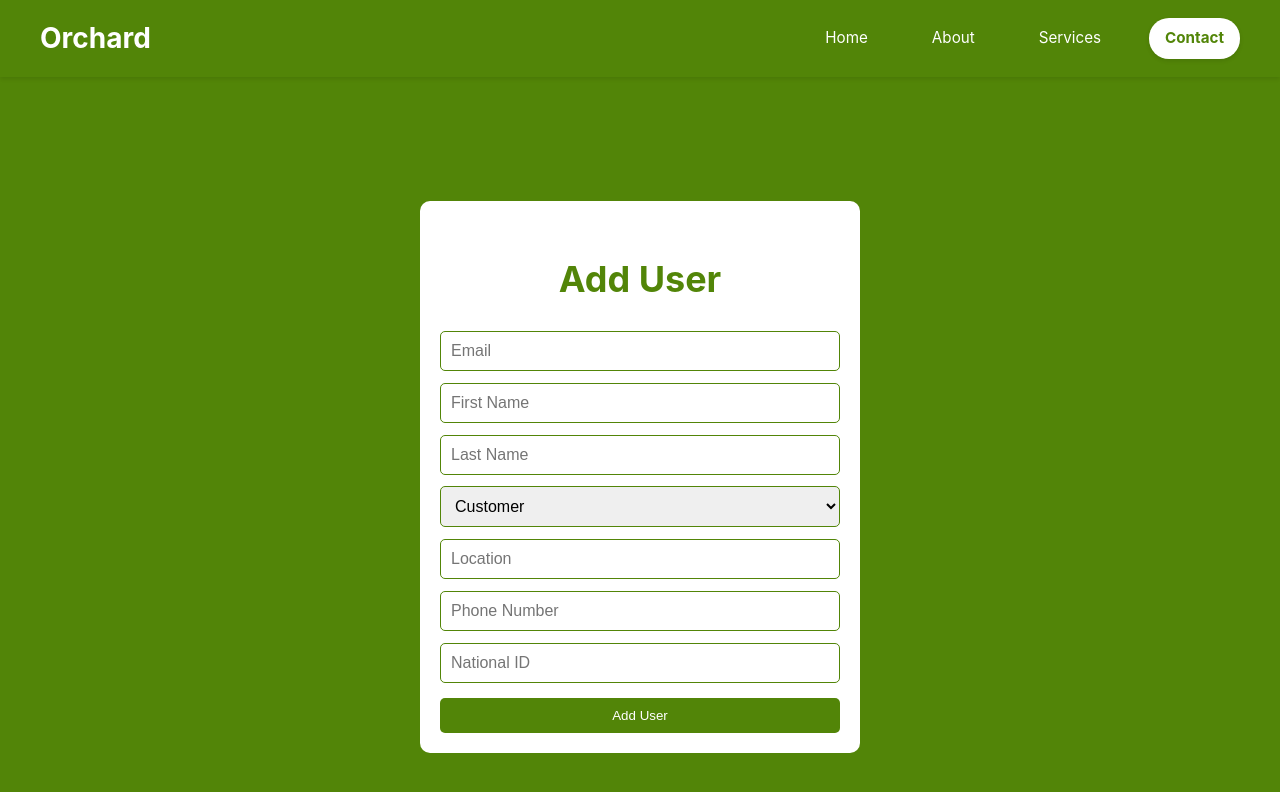
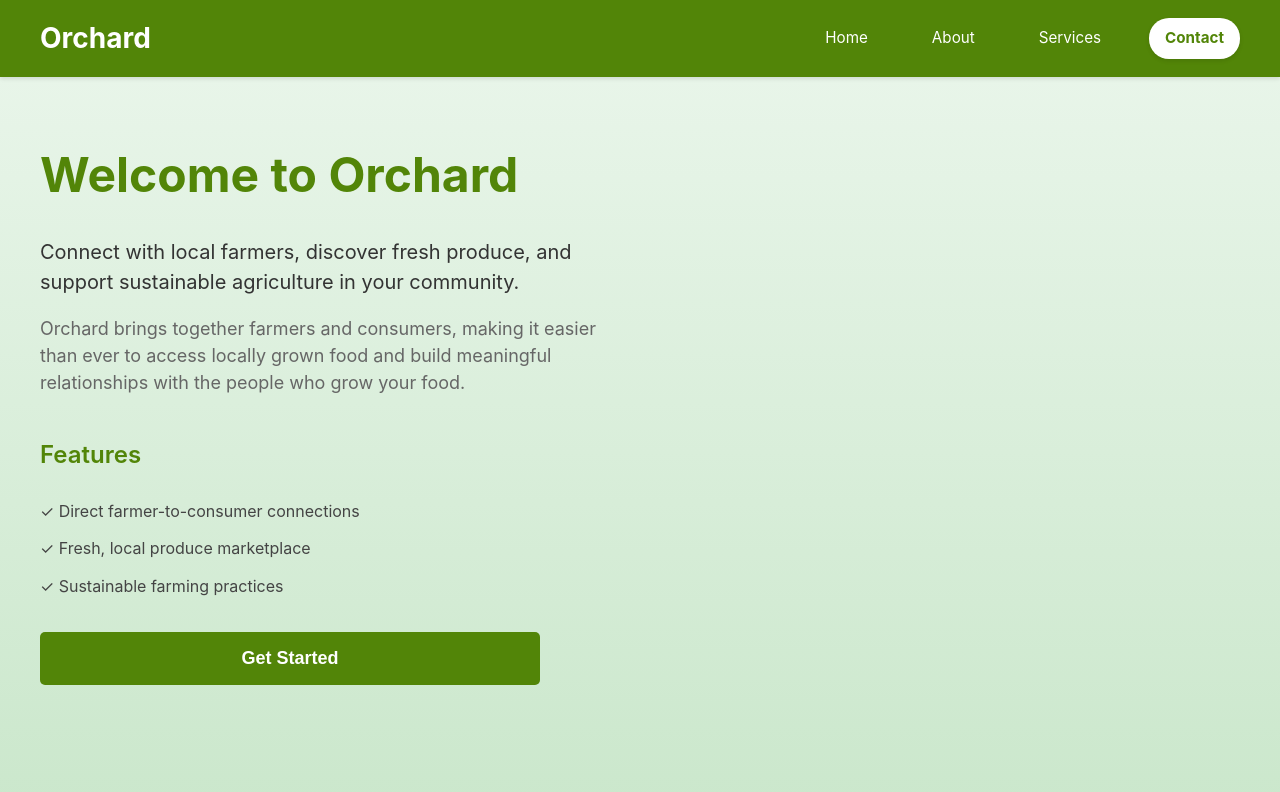
Before and after one commit to ogaed/motoko_trial, a React (Vite) app in the folder src/motoko_frontend/: page / in a window 1280 px wide. Shown: the top 792 px of the page. Built offline with nearby package versions, Linux system fonts and the light colour scheme.

Commit message:
Added Homepage

```diff
--- a/src/motoko_frontend/src/App.jsx
+++ b/src/motoko_frontend/src/App.jsx
@@ -6,6 +6,7 @@ import Login from './routes/Login';
 
 import { BrowserRouter as Router, Route, Routes } from 'react-router-dom';
 import Home from './routes/Home';
+import Register from './routes/Register';
 import Navbar from './components/Navbar';
 import Dashboard from './routes/Dashboard';
 
@@ -17,6 +18,7 @@ const App = () => {
         <Routes>
           <Route path='/' element={<Home/>}/>
           <Route path='/login' element={<Login/>}/>
+          <Route path='/register' element={<Register/>}/>
           <Route path='/dashboard' element={<Dashboard/>}/>
         </Routes>
       </Router>
--- a/src/motoko_frontend/src/routes/Home.jsx
+++ b/src/motoko_frontend/src/routes/Home.jsx
@@ -2,84 +2,150 @@ import React, { useState } from 'react';
 import { motoko_backend } from '../../../declarations/motoko_backend';
 
 const Home = () => {
-  const [userData, setUserData] = useState({
-    email: '',
-    firstName: '',
-    lastName: '',
-    role: '0', // Default role is customer
-    location: '',
-    phoneNumber: '',
-    nationalId: ''
-  });
-
-  const handleInputChange = (event) => {
-    const { name, value } = event.target;
-    setUserData({
-      ...userData,
-      [name]: value
-    });
-  };
-
-  const AddUser = () => {
-    const { email, firstName, lastName, role, location, phoneNumber, nationalId } = userData;
-    motoko_backend.addUser({
-      email,
-      first_name: firstName,
-      last_name: lastName,
-      role: parseInt(role),
-      location,
-      phone_number: phoneNumber,
-      national_id: nationalId
-    })
-      .then(() => {
-      alert('Welcome ')
-        console.log('User added successfully');
-        window.location.href = '/dashboard';
-      })
-      .catch((error) => {
-        console.error('Error adding user:', error);
-      });
+  const getStarted = () => {
+    window.location.href = '/register';
   };
 
   return (
-    <div style={{ backgroundColor: '#528508ff', minHeight: '100vh', display: 'flex', justifyContent: 'center', alignItems: 'center' }}>
-      <div style={{ backgroundColor: '#ffffff', padding: '20px', borderRadius: '10px', maxWidth: '400px', width: '100%' }}>
-        <h2 style={{ textAlign: 'center', color: '#528508ff', marginBottom: '20px' }}>Add User</h2>
-        <input type="text" name="email" value={userData.email} onChange={handleInputChange} placeholder="Email" style={inputStyle} />
-        <input type="text" name="firstName" value={userData.firstName} onChange={handleInputChange} placeholder="First Name" style={inputStyle} />
-        <input type="text" name="lastName" value={userData.lastName} onChange={handleInputChange} placeholder="Last Name" style={inputStyle} />
-        <select name="role" value={userData.role} onChange={handleInputChange} style={inputStyle}>
-          <option value="0">Customer</option>
-          <option value="1">Farmer</option>
-          <option value="2">Farm Specialist</option>
-        </select>
-        <input type="text" name="location" value={userData.location} onChange={handleInputChange} placeholder="Location" style={inputStyle} />
-        <input type="text" name="phoneNumber" value={userData.phoneNumber} onChange={handleInputChange} placeholder="Phone Number" style={inputStyle} />
-        <input type="text" name="nationalId" value={userData.nationalId} onChange={handleInputChange} placeholder="National ID" style={inputStyle} />
-        <button onClick={AddUser} style={buttonStyle}>Add User</button>
-      </div>
+    <div style={containerStyle}>
+      <section style={sectionStyle}>
+        <div style={gridContainerStyle}>
+          <div style={leftColumnStyle}>
+            <div style={contentWrapperStyle}>
+              <div style={textContentStyle}>
+                <h1 style={headingStyle}>Welcome to Orchard</h1>
+                <p style={mainParaStyle}>
+                  Connect with local farmers, discover fresh produce, and support sustainable agriculture in your community.
+                </p>
+                <p style={subParaStyle}>
+                  Orchard brings together farmers and consumers, making it easier than ever to access locally grown food and build meaningful relationships with the people who grow your food.
+                </p>
+              </div>
+
+              <div style={featuresSectionStyle}>
+                <h3 style={featuresHeadingStyle}>Features</h3>
+                <ul style={featureListStyle}>
+                  <li style={featureItemStyle}>✓ Direct farmer-to-consumer connections</li>
+                  <li style={featureItemStyle}>✓ Fresh, local produce marketplace</li>
+                  <li style={featureItemStyle}>✓ Sustainable farming practices</li>
+                </ul>
+                <button onClick={getStarted} style={buttonStyle}>Get Started</button>
+              </div>
+            </div>
+          </div>
+
+          <div style={rightColumnStyle}>
+            {/* Image section can be added here */}
+          </div>
+        </div>
+      </section>
     </div>
   );
 };
 
-// Styles
-const inputStyle = {
-  marginBottom: '10px',
+const containerStyle = {
+  background: 'linear-gradient(to bottom, #e8f5e9, #c8e6c9)',
+  minHeight: '100vh',
+  display: 'flex',
   width: '100%',
-  padding: '10px',
-  boxSizing: 'border-box',
-  borderRadius: '5px',
-  border: '1px solid #528508ff'
+  position: 'relative'
+};
+
+const sectionStyle = {
+  overflow: 'hidden',
+  width: '100%'
+};
+
+const gridContainerStyle = {
+  display: 'flex',
+  flexDirection: 'row',
+  padding: '0 24px',
+  maxWidth: '1200px',
+  margin: '0 auto'
+};
+
+const leftColumnStyle = {
+  flex: '1',
+  display: 'flex',
+  alignItems: 'center',
+  justifyContent: 'center',
+  width: '50%'
+};
+
+const contentWrapperStyle = {
+  height: '100%',
+  paddingTop: '96px',
+  paddingBottom: '56px'
+};
+
+const textContentStyle = {
+  marginBottom: '40px'
+};
+
+const headingStyle = {
+  fontSize: '48px',
+  fontWeight: 'bold',
+  color: '#528508ff',
+  marginBottom: '24px'
+};
+
+const mainParaStyle = {
+  fontSize: '20px',
+  color: '#333',
+  marginBottom: '16px',
+  lineHeight: '1.5'
+};
+
+const subParaStyle = {
+  fontSize: '18px',
+  color: '#666',
+  lineHeight: '1.5'
+};
+
+const featuresSectionStyle = {
+  width: '100%',
+  maxWidth: '500px'
+};
+
+const featuresHeadingStyle = {
+  fontSize: '24px',
+  fontWeight: '600',
+  color: '#528508ff',
+  marginBottom: '16px'
+};
+
+const featureListStyle = {
+  listStyle: 'none',
+  padding: 0,
+  marginBottom: '32px'
+};
+
+const featureItemStyle = {
+  marginBottom: '12px',
+  color: '#444',
+  fontSize: '16px'
 };
 
 const buttonStyle = {
   backgroundColor: '#528508ff',
   color: '#ffffff',
-  padding: '10px',
+  padding: '16px',
   width: '100%',
   borderRadius: '5px',
   border: 'none',
-  cursor: 'pointer'
+  cursor: 'pointer',
+  fontSize: '18px',
+  fontWeight: '600',
+  transition: 'background-color 0.3s ease'
+};
+
+const rightColumnStyle = {
+  flex: '1',
+  display: 'flex',
+  alignItems: 'center',
+  justifyContent: 'center',
+  width: '50%',
+  padding: '16px'
 };
 
 export default Home;
--- /dev/null
+++ b/src/motoko_frontend/src/routes/Register.jsx
@@ -0,0 +1,85 @@
+import React, { useState } from 'react';
+import { motoko_backend } from '../../../declarations/motoko_backend';
+
+const Register = () => {
+  const [userData, setUserData] = useState({
+    email: '',
+    firstName: '',
+    lastName: '',
+    role: '0', // Default role is customer
+    location: '',
+    phoneNumber: '',
+    nationalId: ''
+  });
+
+  const handleInputChange = (event) => {
+    const { name, value } = event.target;
+    setUserData({
+      ...userData,
+      [name]: value
+    });
+  };
+
+  const AddUser = () => {
+    const { email, firstName, lastName, role, location, phoneNumber, nationalId } = userData;
+    motoko_backend.addUser({
+      email,
+      first_name: firstName,
+      last_name: lastName,
+      role: parseInt(role),
+      location,
+      phone_number: phoneNumber,
+      national_id: nationalId
+    })
+      .then(() => {
+      alert('Welcome ')
+        console.log('User added successfully');
+        window.location.href = '/dashboard';
+      })
+      .catch((error) => {
+        console.error('Error adding user:', error);
+      });
+  };
+
+  return (
+    <div style={{ backgroundColor: '#528508ff', minHeight: '100vh', display: 'flex', justifyContent: 'center', alignItems: 'center' }}>
+      <div style={{ backgroundColor: '#ffffff', padding: '20px', borderRadius: '10px', maxWidth: '400px', width: '100%' }}>
+        <h2 style={{ textAlign: 'center', color: '#528508ff', marginBottom: '20px' }}>Add User</h2>
+        <input type="text" name="email" value={userData.email} onChange={handleInputChange} placeholder="Email" style={inputStyle} />
+        <input type="text" name="firstName" value={userData.firstName} onChange={handleInputChange} placeholder="First Name" style={inputStyle} />
+        <input type="text" name="lastName" value={userData.lastName} onChange={handleInputChange} placeholder="Last Name" style={inputStyle} />
+        <select name="role" value={userData.role} onChange={handleInputChange} style={inputStyle}>
+          <option value="0">Customer</option>
+          <option value="1">Farmer</option>
+          <option value="2">Farm Specialist</option>
+        </select>
+        <input type="text" name="location" value={userData.location} onChange={handleInputChange} placeholder="Location" style={inputStyle} />
+        <input type="text" name="phoneNumber" value={userData.phoneNumber} onChange={handleInputChange} placeholder="Phone Number" style={inputStyle} />
+        <input type="text" name="nationalId" value={userData.nationalId} onChange={handleInputChange} placeholder="National ID" style={inputStyle} />
+        <button onClick={AddUser} style={buttonStyle}>Add User</button>
+      </div>
+    </div>
+  );
+};
+
+// Styles
+const inputStyle = {
+  marginBottom: '10px',
+  width: '100%',
+  padding: '10px',
+  boxSizing: 'border-box',
+  borderRadius: '5px',
+  border: '1px solid #528508ff'
+};
+
+const buttonStyle = {
+  backgroundColor: '#528508ff',
+  color: '#ffffff',
+  padding: '10px',
+  width: '100%',
+  borderRadius: '5px',
+  border: 'none',
+  cursor: 'pointer'
+};
+
+export default Register;
```
